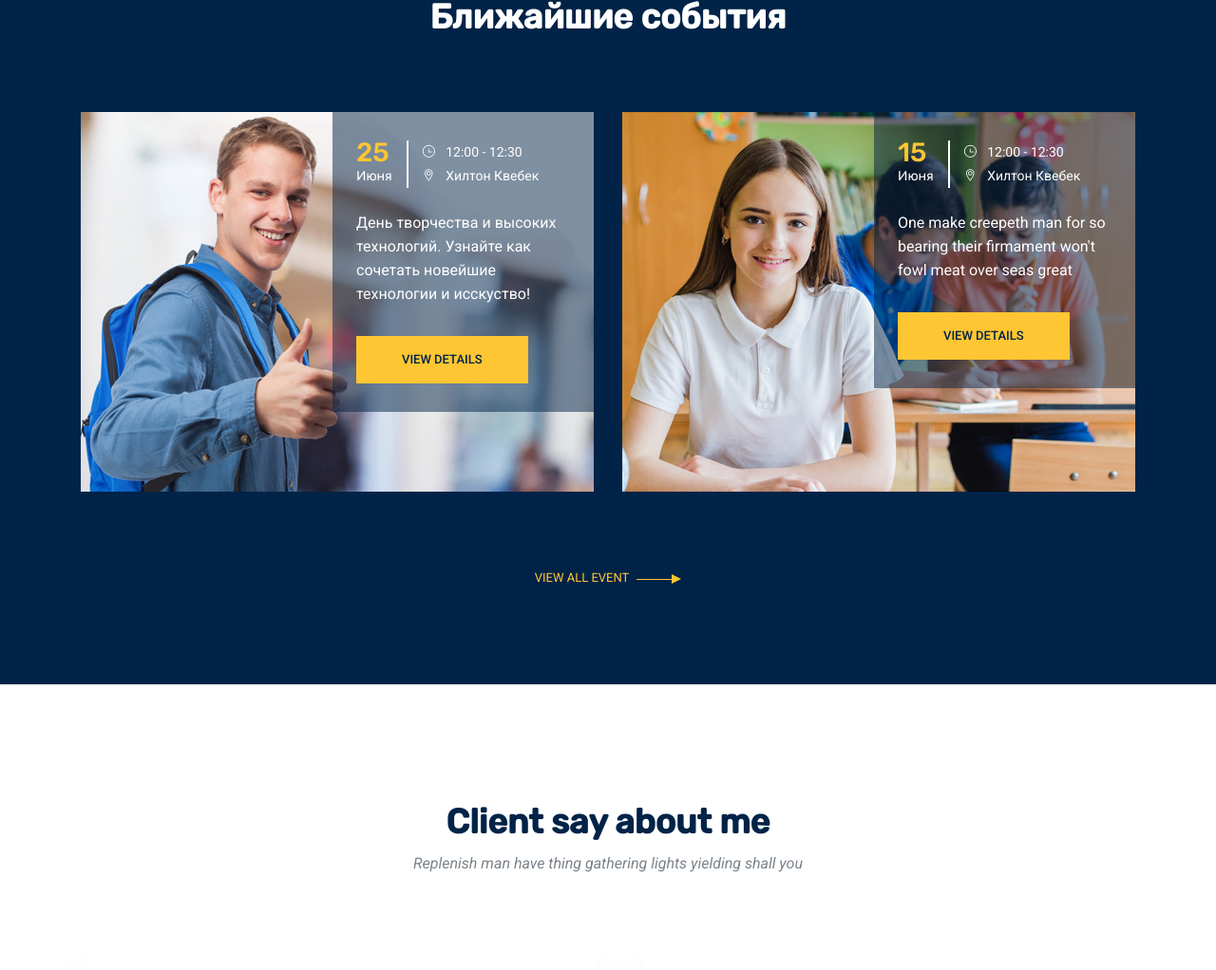
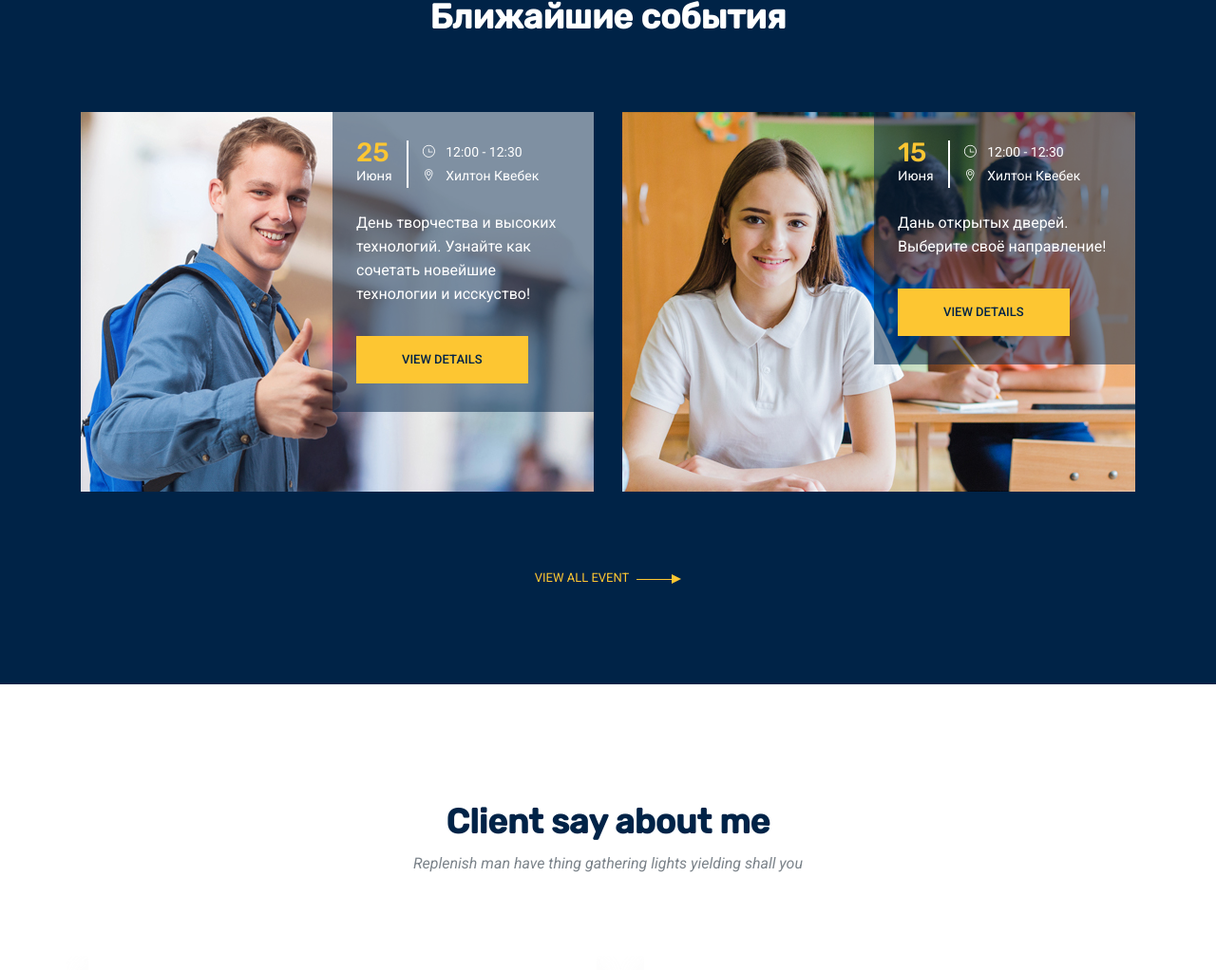
Before and after one commit to Lera203/edustaeg, a plain HTML site: page index.html in a window 1280 px wide. Shown: the part 5821-6843 px from the top of the page at 95% size. Drawn offline with Linux system fonts and the light colour scheme; some packages are replaced by stand-ins of ours; files whose address does not match are found by name.

Commit message:
Update index.html

```diff
--- a/index.html
+++ b/index.html
@@ -576,8 +576,7 @@
                   </div>
                 </div>
                 <p>
-                  One make creepeth man for so bearing their firmament won't
-                  fowl meat over seas great
+                 Дань открытых дверей. Выберите своё направление!
                 </p>
                 <a href="#" class="primary-btn rounded-0 mt-3">View Details</a>
               </div>
```
